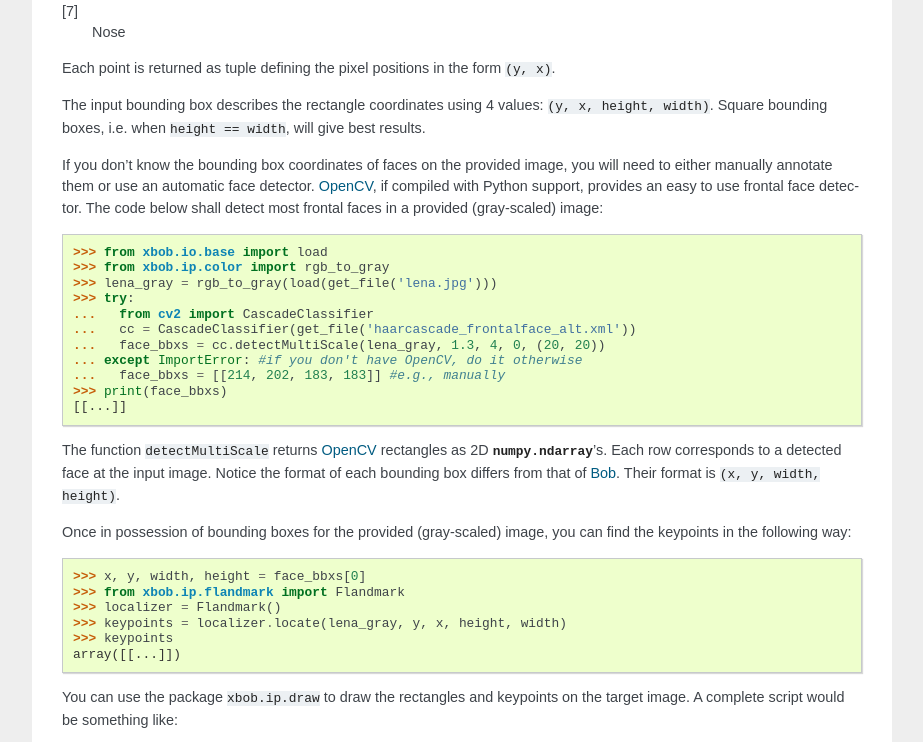
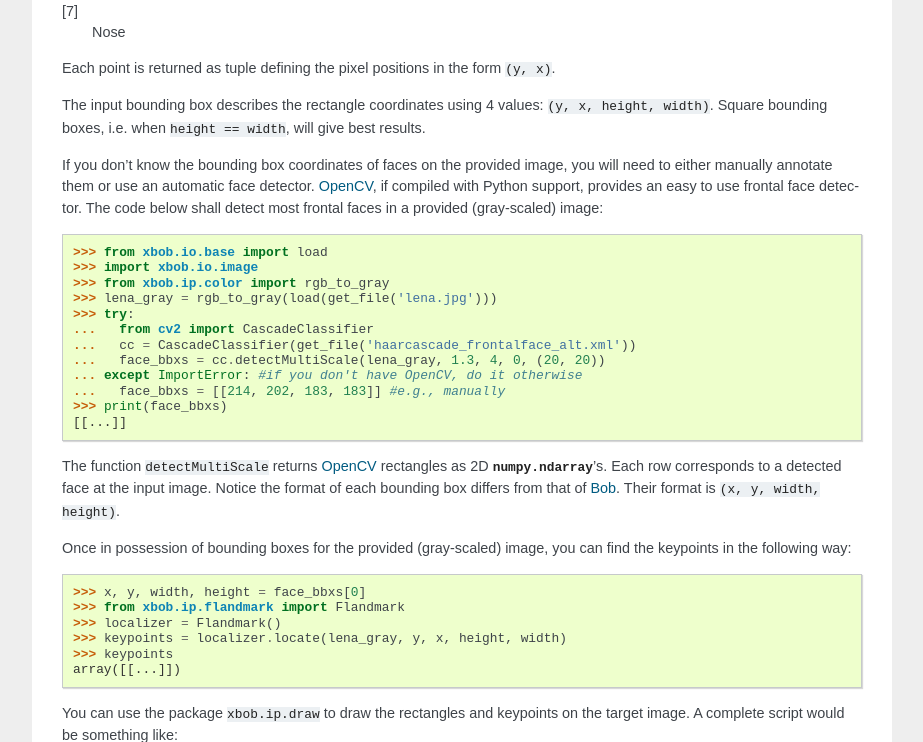
Before and after one commit to bioidiap/bob.ip.flandmark, a Sphinx documentation site: the page built from doc/guide.rst, in a window 1280 px wide and 900 px high, scrolled down 678 px, cut to the strip 0-742 px from the top of the window. Shown: the whole strip, without its empty margins (198-1121 px from the left). Built offline with Sphinx 7.4.7, drawn with Linux system fonts in a browser that asks for light colours; formulas are drawn with MathJax 3.

Commit message:
Fix documentation generation

```diff
--- a/doc/guide.rst
+++ b/doc/guide.rst
@@ -67,6 +67,7 @@ provided (gray-scaled) image:
    :options: +NORMALIZE_WHITESPACE, +ELLIPSIS
 
    >>> from xbob.io.base import load
+   >>> import xbob.io.image
    >>> from xbob.ip.color import rgb_to_gray
    >>> lena_gray = rgb_to_gray(load(get_file('lena.jpg')))
    >>> try:
```
